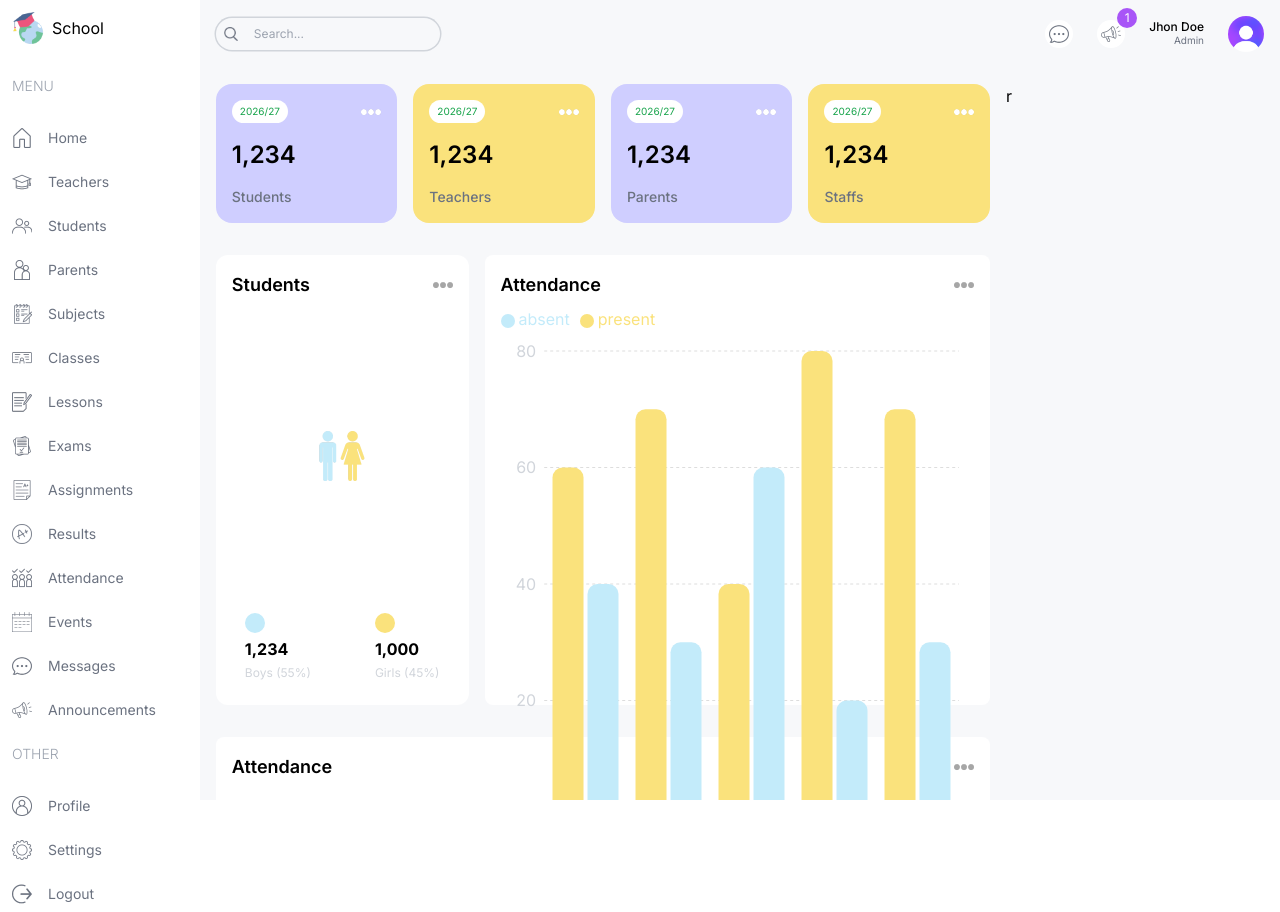
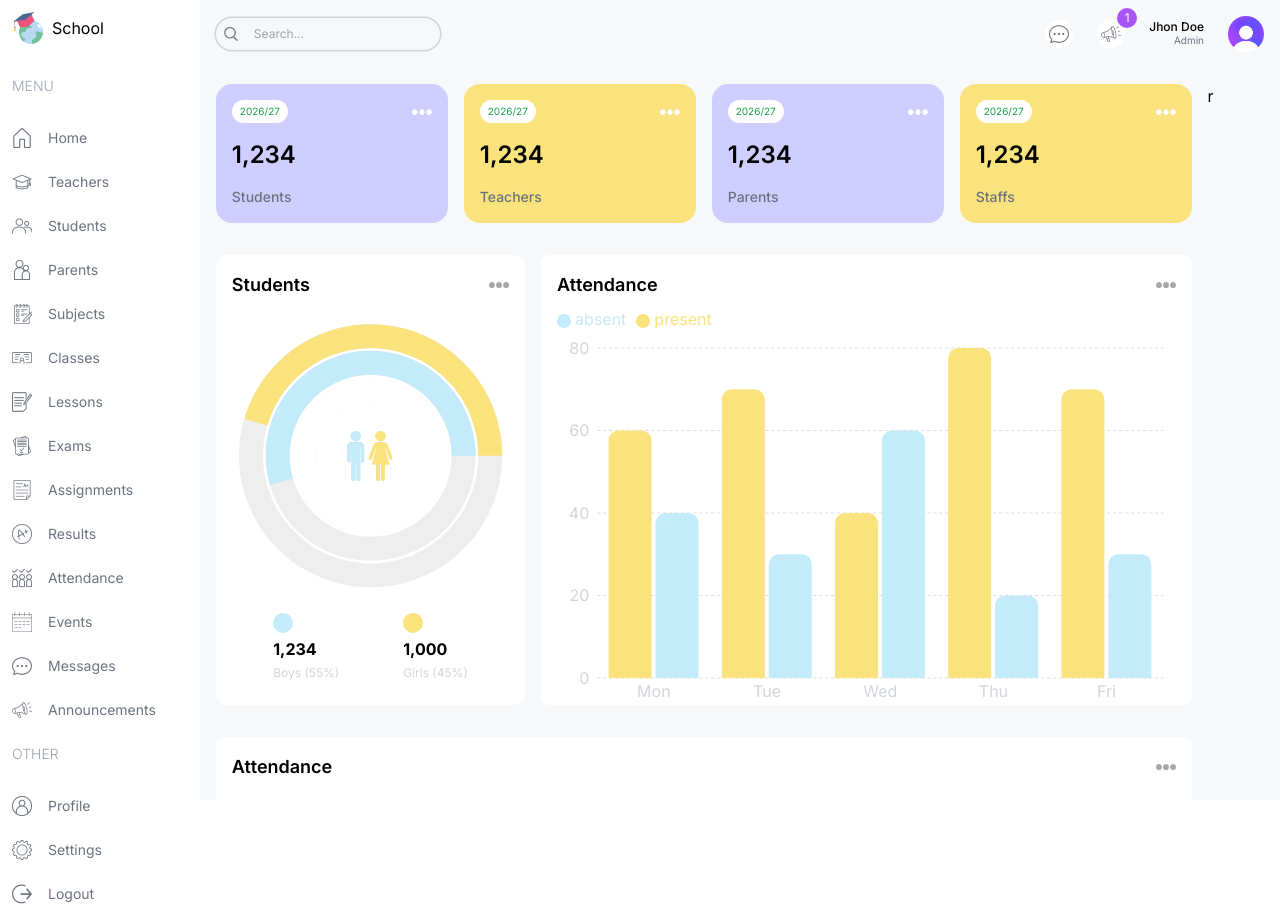
Before and after one commit to souravkumarswain/schoolDashboard, a Next.js app: page /admin in a window 1280 px wide. Built offline with nearby package versions, Linux system fonts and the light colour scheme.

Commit message:
bug fixes for responsive charts

```diff
--- a/src/components/AttendanceChart.tsx
+++ b/src/components/AttendanceChart.tsx
@@ -38,9 +38,8 @@ const AttendanceChart = () => {
                 <h1 className="text-lg font-semibold">Attendance</h1>
                 <Image src="/moreDark.png" alt="" width={20} height={20} />
             </div>
-            <div className="relative">
             <BarChart
-                style={{ width: '100%', maxWidth: '700px', maxHeight: '70vh', aspectRatio: 0.700, padding:"15px" }}
+                style={{ width: '100%', maxWidth: '680px',height: '100%', maxHeight: '70vh', aspectRatio: 1.618, padding:"12px" }}
                 responsive
                 data={data}
                 margin={{
@@ -62,7 +61,6 @@ const AttendanceChart = () => {
                 <Bar legendType="circle" dataKey="present" fill="#FAE27C" radius={[10, 10, 0, 0]} />
                 <Bar legendType="circle" dataKey="absent" fill="#C3EBFA" radius={[10, 10, 0, 0]} />
             </BarChart>
-            </div>
         </div>
     )
 }
--- a/src/components/CountChart.tsx
+++ b/src/components/CountChart.tsx
@@ -1,6 +1,6 @@
 'use client';
 
-import { RadialBarChart, RadialBar, Legend, Tooltip } from 'recharts';
+import { RadialBarChart, RadialBar } from 'recharts';
 // import { RechartsDevtools } from '@recharts/devtools';
 import Image from 'next/image';
 
@@ -22,7 +22,8 @@ const CountChart = () => {
             {/* CHART */}
             <div className='w-full h-[75%] relative'>
                 <RadialBarChart
-                    style={{ aspectRatio:0.700 }}
+                    style={{ width: '100%', height: '100%', aspectRatio: 0.700 }}
+                    responsive
                     cx="50%"
                     cy="50%"
                     innerRadius="40%"
```
